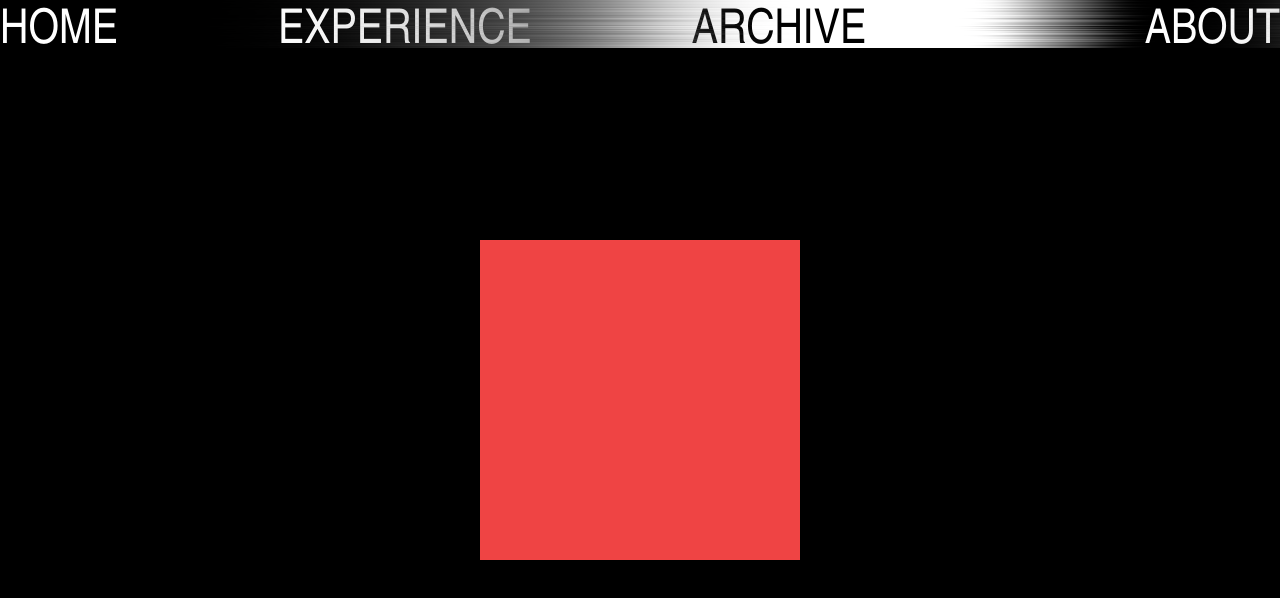
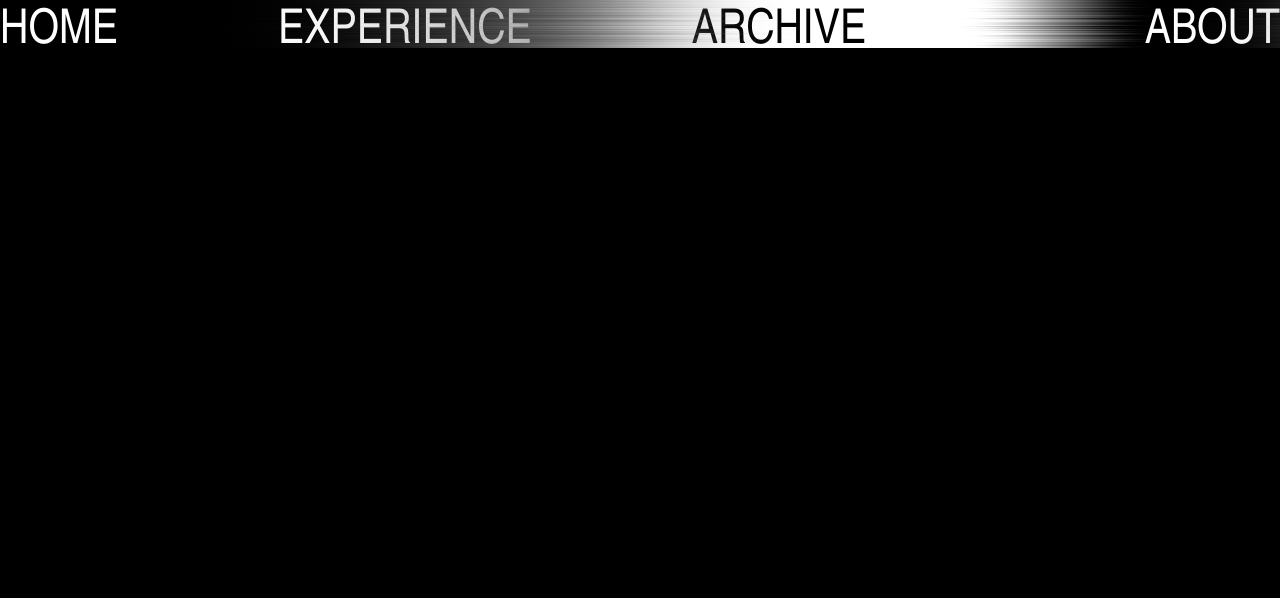
Before and after one commit to micheledinelli/aculei-fe, a React (Vite) app: page /experience in a window 1280 px wide. Shown: the top 598 px of the page. Built offline with nearby package versions, Linux system fonts and the light colour scheme.

Commit message:
fix: z index

```diff
--- a/src/pages/Experience.tsx
+++ b/src/pages/Experience.tsx
@@ -134,11 +134,11 @@ export default function Experience() {
       <Navbar showHome={true} />
       <div className="bg-black h-screen text-white overflow-hidden flex justify-center items-center">
         <div
-          className="md:p-40 bg-red-500 cursor-fancy z-10"
+          className="md:p-40 cursor-fancy z-10"
           onClick={fetchNewImage}
         ></div>
         <div
-          className="absolute top-0 left-0 w-screen h-screen z-10 overflow-ellipsis overflow-hidden"
+          className="absolute top-0 left-0 w-screen h-screen overflow-ellipsis overflow-hidden"
           onMouseMove={(e: React.MouseEvent<HTMLDivElement>) =>
             currentDraggingIndex !== null &&
             handleMouseMove(e, currentDraggingIndex)
```
